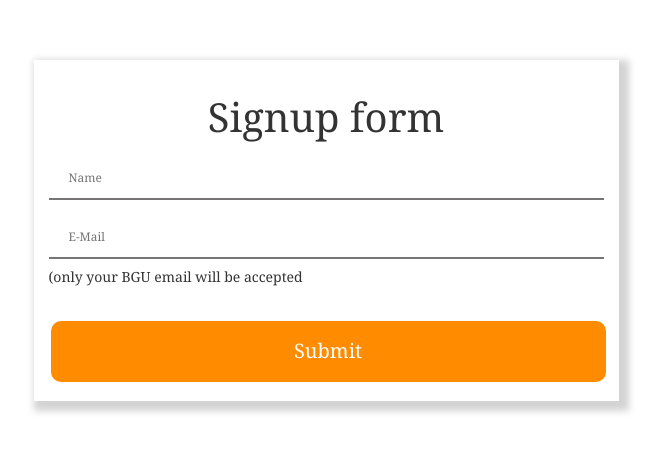
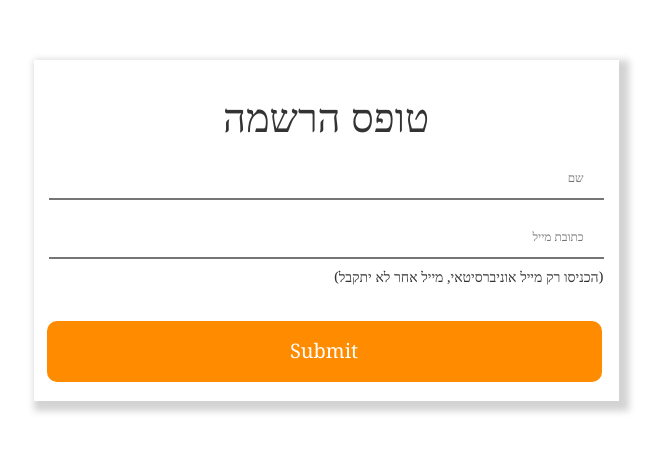
Before and after one commit to YaelJannai/ketemu, a website: page public/index.html in a window 1280 px wide. Shown: the whole page, without its empty margins (314-976 px from the left). Drawn offline with nearby package versions, Linux system fonts and the light colour scheme.

Commit message:
Update index.html

```diff
--- a/public/index.html
+++ b/public/index.html
@@ -1,5 +1,5 @@
 <!DOCTYPE html>
-<html>
+<html dir="rtl" lang="hebrew">
 <head>
 	<title> Signup Form</title>
 
@@ -29,14 +29,14 @@ crossorigin="anonymous">
 
 			<form action="/sign_up" method="post">
 
-			<h1> Signup form </h1>
+			<h1> טופס הרשמה </h1>
 
 			<input class="box" type="text" name="name" id="name"
-			placeholder="Name" required /><br>
+			placeholder="שם" required /><br>
 
 			<input class="box" type="email" name="email" id="email"
-			placeholder="E-Mail " pattern="[a-z0-9._%+-]+@post.bgu.ac.il" required /><br>
-			<p>(only your BGU email will be accepted</p>
+			placeholder="כתובת מייל" pattern="[a-z0-9._%+-]+@post.bgu.ac.il" required /><br>
+			<p>(הכניסו רק מייל אוניברסיטאי, מייל אחר לא יתקבל)</p>
 						<br>
 			<input type="submit" id="submitDetails"
 			name="submitDetails" value="Submit" /><br>
```
